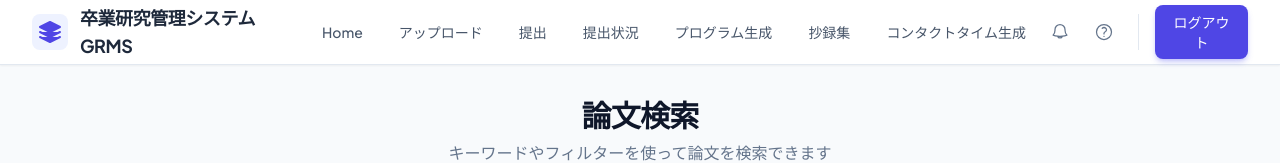
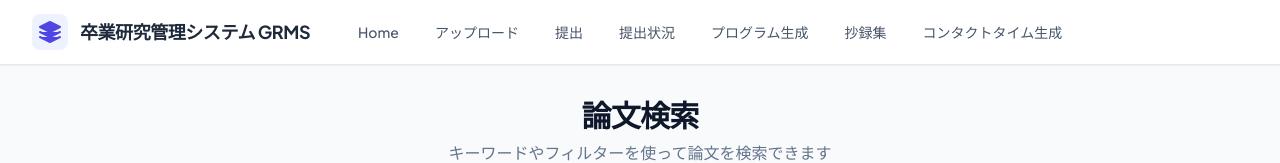
Before and after one commit to kai0613h/grms, a React (Vite) app in the folder frontend/: page / in a window 1280 px wide. Shown: the top 163 px of the page. Built offline with nearby package versions, Linux system fonts and the light colour scheme; no server answers.

Commit message:
アップバーの修正

```diff
--- a/frontend/components/Navbar.tsx
+++ b/frontend/components/Navbar.tsx
@@ -3,14 +3,13 @@ import React from 'react';
 import { Link, NavLink } from 'react-router-dom';
 import { NAV_LINKS, APP_TITLE } from '../constants';
 import { NavItemType } from '../types';
-import { LogoIcon, ChevronDownIcon, BellIcon, QuestionMarkCircleIcon } from './icons';
-import Button from './Button';
+import { LogoIcon } from './icons';
 
 const Navbar: React.FC = () => {
   return (
     <header className="sticky top-0 z-50 w-full bg-white/90 backdrop-blur-md border-b border-slate-200 shadow-sm">
       <div className="container mx-auto px-4 sm:px-6 lg:px-8">
-        <div className="flex items-center justify-between h-16">
+        <div className="flex items-center gap-8 h-16">
           {/* Logo and App Title */}
           <div className="flex items-center">
             <Link to="/" className="flex items-center group">
@@ -41,20 +40,7 @@ const Navbar: React.FC = () => {
             ))}
           </nav>
 
-          {/* User Actions */}
-          <div className="flex items-center space-x-4">
-            <div className="flex items-center space-x-2 border-r border-slate-200 pr-4">
-              <button className="p-2 rounded-full text-slate-500 hover:text-indigo-600 hover:bg-indigo-50 transition-colors focus:outline-none focus:ring-2 focus:ring-indigo-500/20">
-                <BellIcon className="h-5 w-5" />
-              </button>
-              <button className="p-2 rounded-full text-slate-500 hover:text-indigo-600 hover:bg-indigo-50 transition-colors focus:outline-none focus:ring-2 focus:ring-indigo-500/20">
-                <QuestionMarkCircleIcon className="h-5 w-5" />
-              </button>
-            </div>
-            <Button variant="primary" size="sm" className="shadow-indigo-200 shadow-md">
-              ログアウト
-            </Button>
-          </div>
+
         </div>
       </div>
     </header>
```
